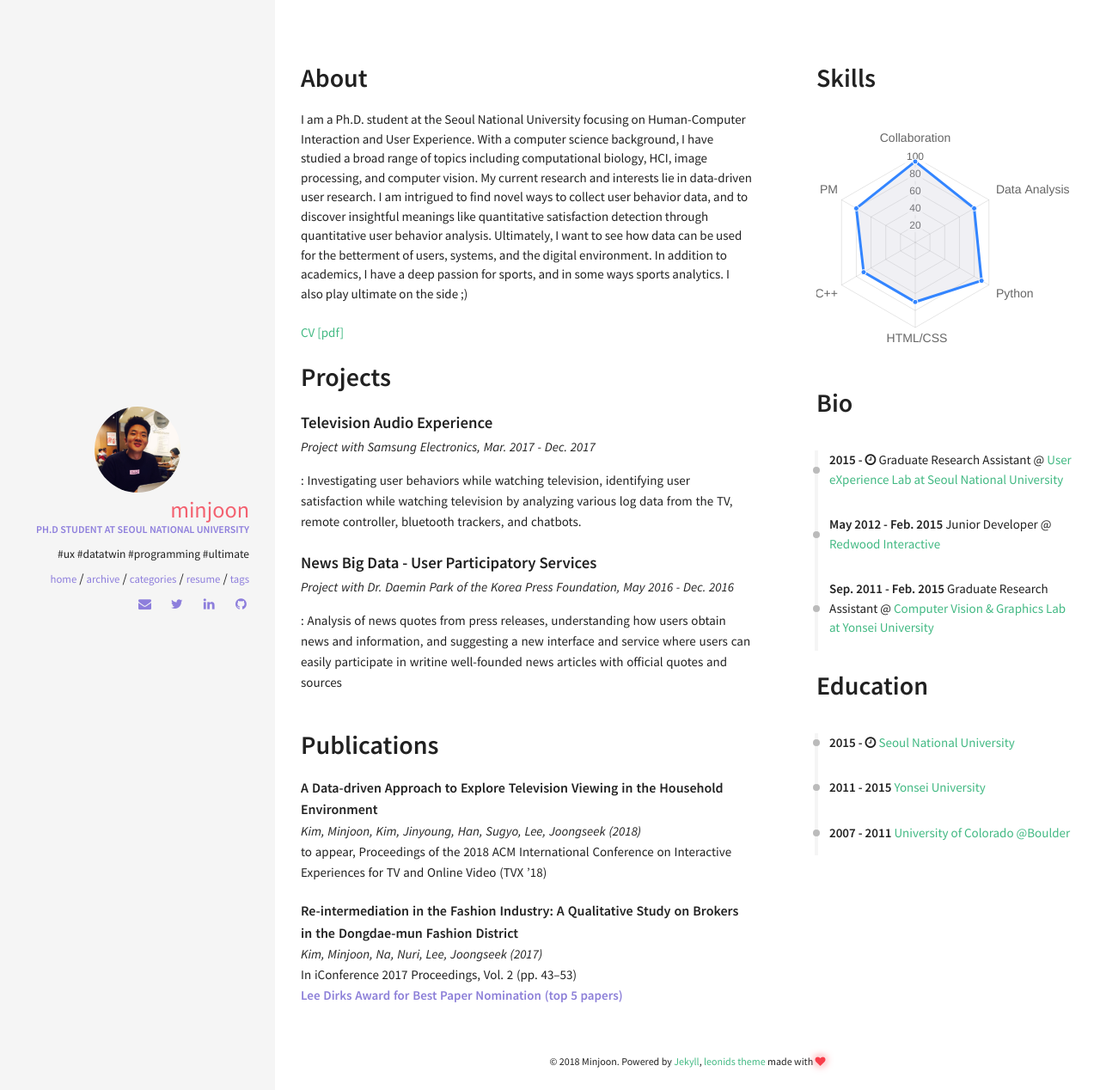
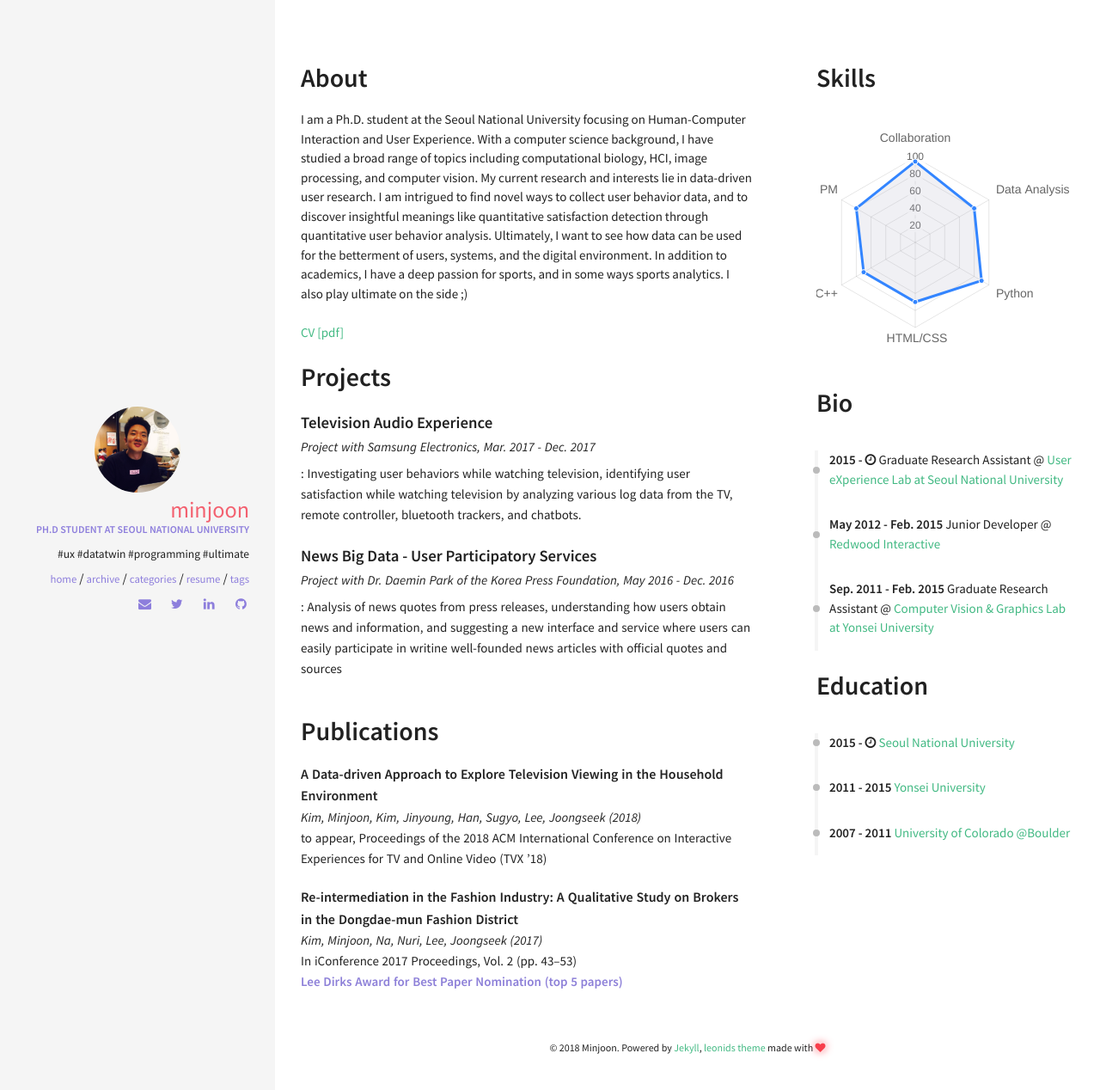
Before and after one commit to minjoonkim/minjoonkim.github.io, a Jekyll site: the page built from resume.html, in a window 1280 px wide. Shown: the whole page at 86% size. Built offline with Jekyll 4.4.1, drawn with Linux system fonts in a browser that asks for light colours; nearby versions of some CDN libraries.

Commit message:
one more time pretty

```diff
--- a/_includes/sections/projects.html
+++ b/_includes/sections/projects.html
@@ -5,7 +5,7 @@
             <div class="col">
                 <h4 style="margin: 0">{{ project.name }}</h4>
                 <p style="margin: 0; font-style: italic;">{{ project.det }}</p>
-                <p style="margin: 15px 0 20px 0">{{ project.descr }}</p>
+                <p style="margin: 7px 0 20px 0">{{ project.descr }}</p>
 
                 {% if project.github %}
                 <a href="{{ project.github }} "><i class="fa fa-fw fa-github"></i>GitHub</a>
```
